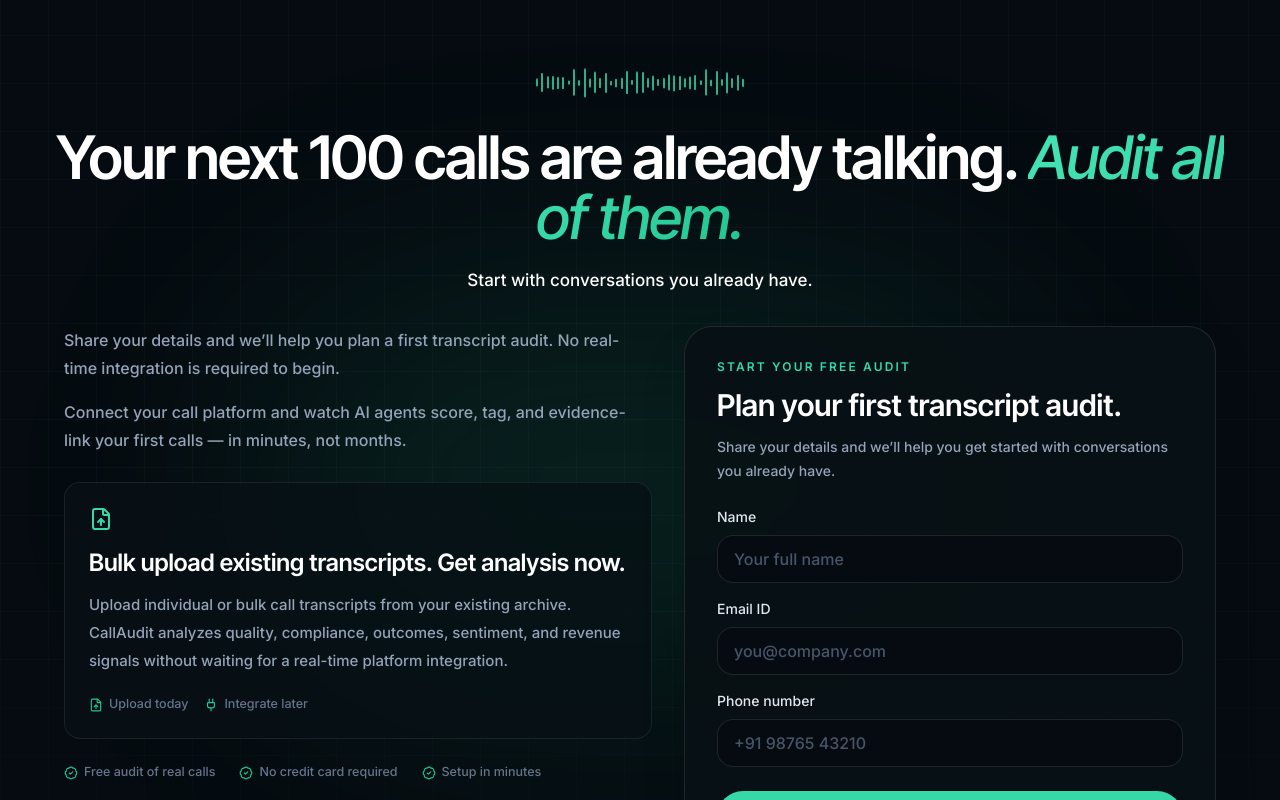
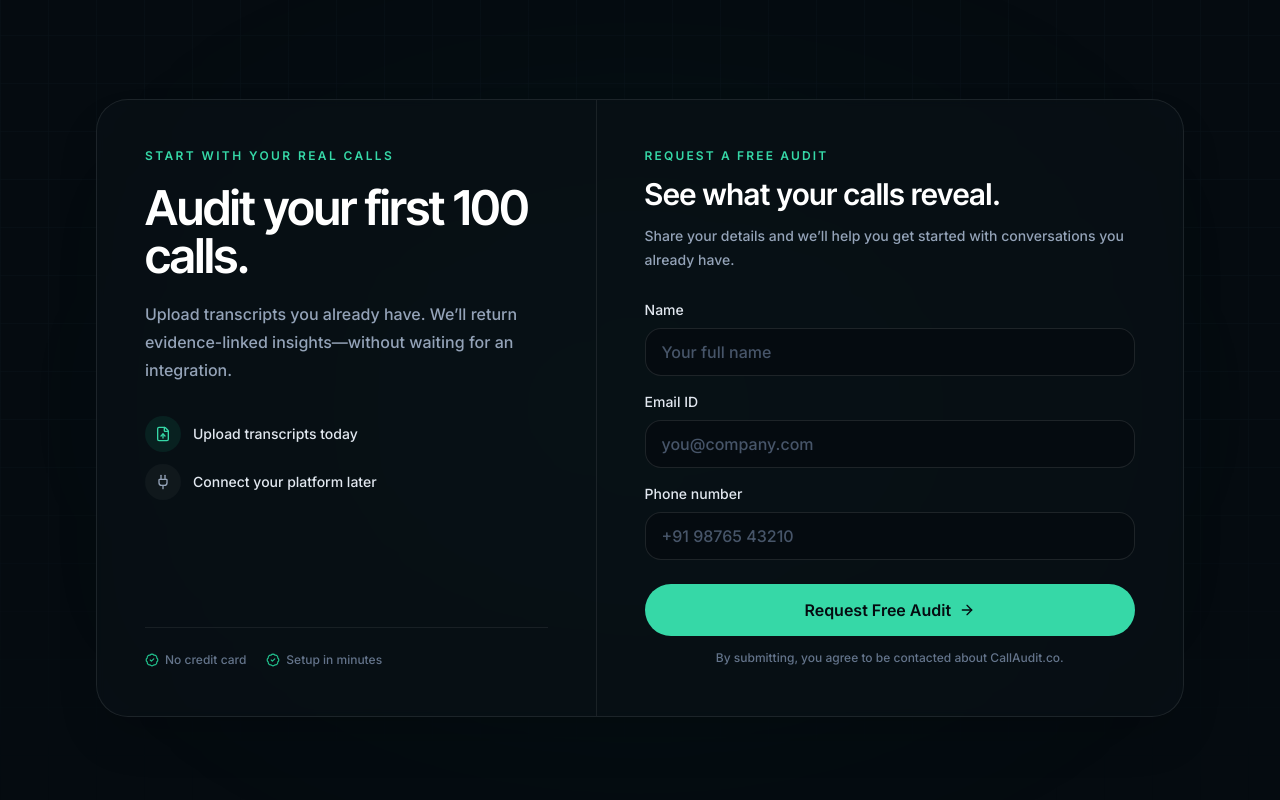
Before and after one commit to kamlesh1089/callaudit.co, a React (Vite) app: page / in a window 1280 px wide. Shown: the part 7740-8540 px from the top of the page. Built offline with nearby package versions, Linux system fonts and the light colour scheme.

Commit message:
Simplify audit request section

```diff
--- a/src/components/lead-form.tsx
+++ b/src/components/lead-form.tsx
@@ -26,15 +26,15 @@
   }
 
   return (
-    <form action="https://formsubmit.co/hello@callaudit.co" method="POST" className="rounded-[28px] border border-white/10 bg-ink-50/90 p-6 shadow-2xl sm:p-8">
+    <form action="https://formsubmit.co/hello@callaudit.co" method="POST">
       <input type="hidden" name="_subject" value="New CallAudit.co enquiry" />
       <input type="hidden" name="_template" value="table" />
       <input type="hidden" name="_captcha" value="false" />
       <input type="hidden" name="_next" value={`${window.location.origin}/?submitted=true#contact`} />
-      <p className="text-xs font-semibold uppercase tracking-[0.18em] text-mint-400">Start your free audit</p>
-      <h3 className="mt-3 font-display text-3xl font-semibold text-white">Plan your first transcript audit.</h3>
+      <p className="text-xs font-semibold uppercase tracking-[0.18em] text-mint-400">Request a free audit</p>
+      <h3 className="mt-3 font-display text-3xl font-semibold text-white">See what your calls reveal.</h3>
       <p className="mt-3 text-sm font-medium leading-6 text-slate-400">Share your details and we’ll help you get started with conversations you already have.</p>
-      <div className="mt-6 space-y-4">
+      <div className="mt-7 space-y-4">
         <label className="block">
           <span className="mb-2 block text-sm font-medium text-slate-200">Name</span>
           <input name="name" type="text" autoComplete="name" required className="h-12 w-full rounded-xl border border-white/10 bg-ink px-4 text-base font-medium text-white outline-none transition placeholder:text-slate-600 focus:border-mint-400 focus:ring-2 focus:ring-mint-400/15" placeholder="Your full name" />
--- a/src/sections/CTA.tsx
+++ b/src/sections/CTA.tsx
@@ -1,53 +1,50 @@
 import { BadgeCheck, FileUp, Plug } from 'lucide-react'
 import { Reveal } from '@/components/reveal'
-import { Waveform } from '@/components/waveform'
 import { EmbeddedLeadForm } from '@/components/lead-form'
 
 export default function CTA() {
   return (
     <section id="contact" className="relative scroll-mt-24 overflow-hidden border-t border-white/[0.05]">
-      <div className="pointer-events-none absolute inset-0 bg-grid opacity-60 mask-fade-b" />
-      <div className="pointer-events-none absolute left-1/2 top-1/2 h-[380px] w-[760px] -translate-x-1/2 -translate-y-1/2 rounded-full bg-mint-500/[0.12] blur-[130px]" />
-      <div className="relative mx-auto max-w-7xl px-5 py-16 sm:px-8 lg:py-20">
+      <div className="pointer-events-none absolute inset-0 bg-grid opacity-35 mask-fade-b" />
+      <div className="pointer-events-none absolute left-1/2 top-1/2 h-[340px] w-[680px] -translate-x-1/2 -translate-y-1/2 rounded-full bg-mint-500/[0.08] blur-[140px]" />
+      <div className="relative mx-auto max-w-6xl px-5 py-20 sm:px-8 lg:py-28">
         <Reveal>
-          <div className="mx-auto flex w-fit items-center justify-center">
-            <Waveform className="h-8 w-52" barClassName="bg-mint-400/80" />
+          <div className="overflow-hidden rounded-[32px] border border-white/[0.09] bg-ink-50/75 shadow-2xl shadow-black/20 backdrop-blur-sm">
+            <div className="grid lg:grid-cols-[0.92fr_1.08fr]">
+              <div className="flex flex-col justify-between border-b border-white/[0.08] p-7 sm:p-10 lg:border-b-0 lg:border-r lg:p-12">
+                <div>
+                  <p className="text-xs font-semibold uppercase tracking-[0.2em] text-mint-400">Start with your real calls</p>
+                  <h2 className="mt-5 max-w-lg font-display text-4xl font-semibold leading-[1.06] tracking-tight text-white sm:text-5xl">
+                    Audit your first 100 calls.
+                  </h2>
+                  <p className="mt-5 max-w-md text-[16px] font-medium leading-7 text-slate-400">
+                    Upload transcripts you already have. We’ll return evidence-linked insights—without waiting for an integration.
+                  </p>
+                  <div className="mt-8 space-y-3">
+                    <div className="flex items-center gap-3 text-sm font-medium text-slate-200">
+                      <span className="flex h-9 w-9 items-center justify-center rounded-full bg-mint-500/10 text-mint-400"><FileUp className="h-4 w-4" /></span>
+                      Upload transcripts today
                     </div>
-        </Reveal>
-        <Reveal delay={0.08}>
-          <h2 className="mt-7 text-center font-display text-4xl font-semibold leading-[1.05] tracking-tight text-white sm:text-6xl">
-            Your next 100 calls are already talking.{' '}
-            <span className="font-serif font-normal italic text-gradient">Audit all of them.</span>
-          </h2>
-        </Reveal>
-        <Reveal delay={0.12}>
-          <p className="mx-auto mt-5 max-w-xl text-center text-[17px] font-medium leading-relaxed text-white">Start with conversations you already have.</p>
-        </Reveal>
-        <div className="mx-auto mt-8 grid max-w-6xl gap-8 lg:grid-cols-[1.05fr_0.95fr] lg:items-start">
-          <Reveal delay={0.16}>
-            <div>
-              <p className="text-[16px] font-medium leading-7 text-slate-400">Share your details and we’ll help you plan a first transcript audit. No real-time integration is required to begin.</p>
-              <p className="mt-4 text-[16px] font-medium leading-7 text-slate-400">Connect your call platform and watch AI agents score, tag, and evidence-link your first calls — in minutes, not months.</p>
-              <div className="mt-7 rounded-2xl border border-white/[0.08] bg-ink-50/80 p-6">
-                <FileUp className="h-6 w-6 text-mint-400" />
-                <h3 className="mt-4 font-display text-2xl font-semibold text-white">Bulk upload existing transcripts. Get analysis now.</h3>
-                <p className="mt-3 text-[15px] font-medium leading-7 text-slate-400">Upload individual or bulk call transcripts from your existing archive. CallAudit analyzes quality, compliance, outcomes, sentiment, and revenue signals without waiting for a real-time platform integration.</p>
-                <div className="mt-5 flex flex-wrap gap-4 text-[12.5px] font-medium text-slate-500">
-                  <span className="flex items-center gap-1.5"><FileUp className="h-3.5 w-3.5 text-mint-500" />Upload today</span>
-                  <span className="flex items-center gap-1.5"><Plug className="h-3.5 w-3.5 text-mint-500" />Integrate later</span>
+                    <div className="flex items-center gap-3 text-sm font-medium text-slate-200">
+                      <span className="flex h-9 w-9 items-center justify-center rounded-full bg-white/[0.04] text-slate-400"><Plug className="h-4 w-4" /></span>
+                      Connect your platform later
                     </div>
                   </div>
-              <div className="mt-6 flex flex-wrap gap-x-6 gap-y-2">
-                {['Free audit of real calls', 'No credit card required', 'Setup in minutes'].map((text) => (
-                  <span key={text} className="flex items-center gap-1.5 text-[12.5px] font-medium text-slate-500">
+                </div>
+                <div className="mt-10 flex flex-wrap gap-x-5 gap-y-2 border-t border-white/[0.07] pt-6">
+                  {['No credit card', 'Setup in minutes'].map((text) => (
+                    <span key={text} className="flex items-center gap-1.5 text-xs font-medium text-slate-500">
                       <BadgeCheck className="h-3.5 w-3.5 text-mint-500" />{text}
                     </span>
                   ))}
                 </div>
               </div>
+              <div className="p-7 sm:p-10 lg:p-12">
+                <EmbeddedLeadForm />
+              </div>
+            </div>
+          </div>
         </Reveal>
-          <Reveal delay={0.2}><EmbeddedLeadForm /></Reveal>
-        </div>
       </div>
     </section>
   )
```
Lines whose indentation alone changed are shown as unchanged.
